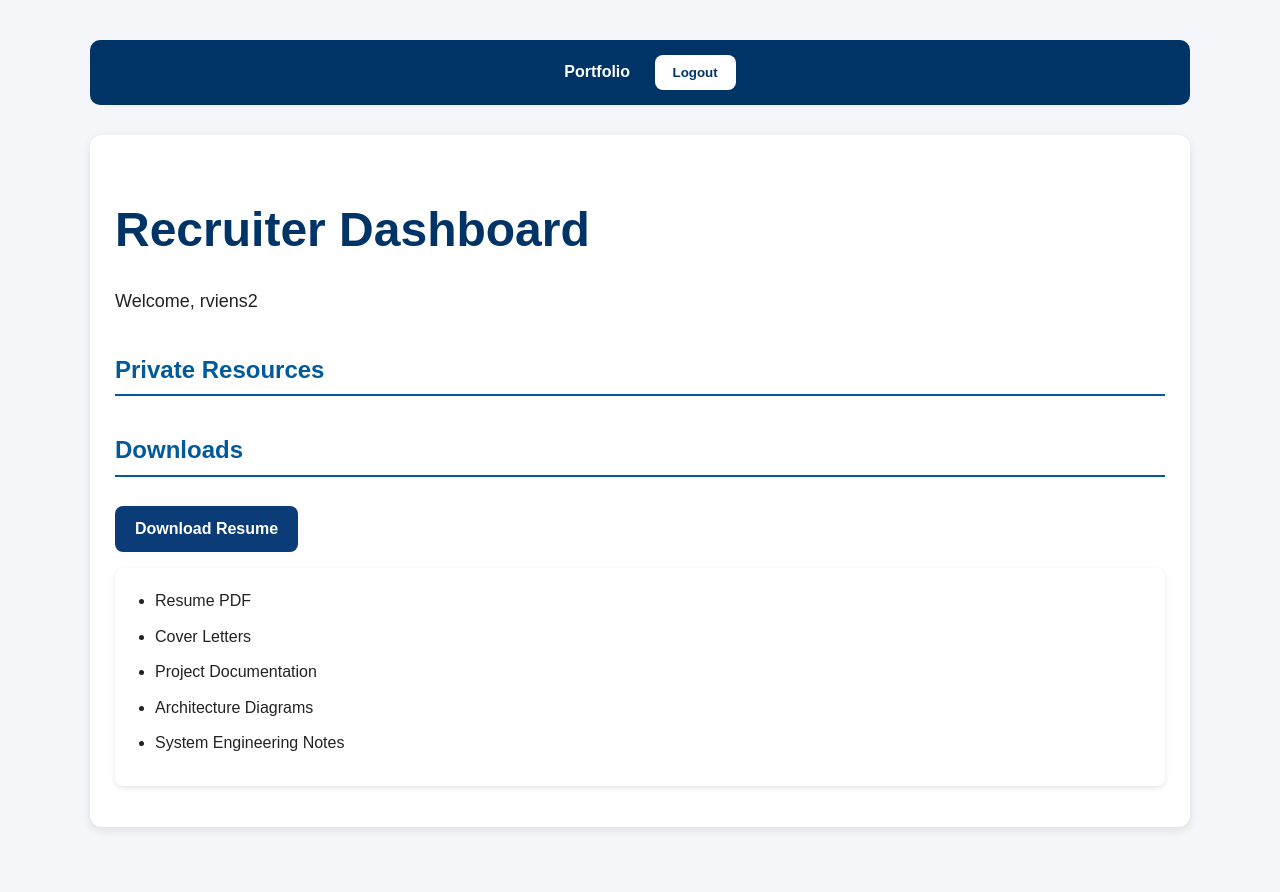
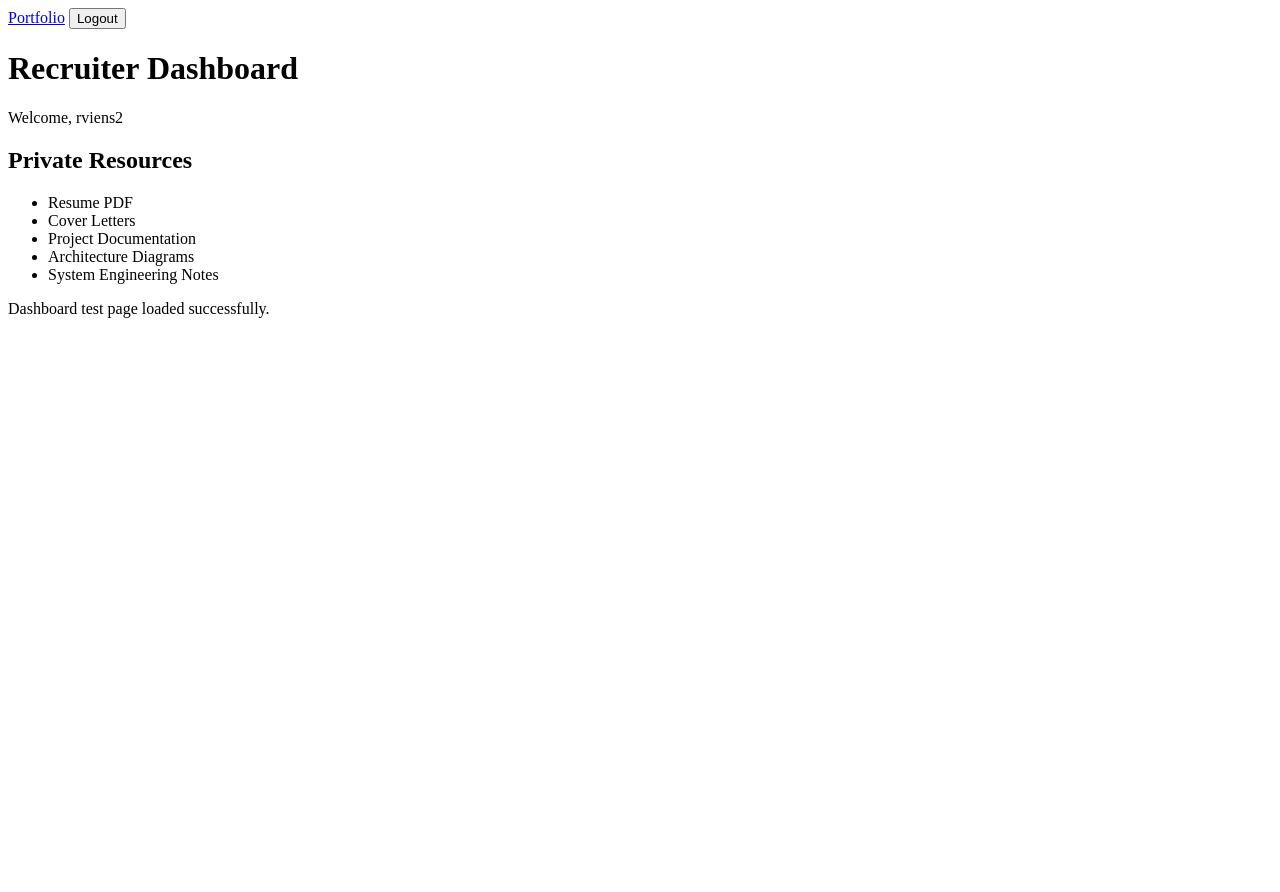
Before and after one commit to GodkingSentinel/django-systems-engineer-portfolio, a Django app: page /staff-dashboard/ in a window 1280 px wide. After the commit the page ends 318 px from the top, so only its background shows below. Run offline with Django 5.2, Linux system fonts and the light colour scheme; a user stored in the database is signed in.

Commit message:
Test dashboard without static files

```diff
--- a/profilepage/templates/profilepage/staff_dashboard.html
+++ b/profilepage/templates/profilepage/staff_dashboard.html
@@ -1,35 +1,25 @@
-{% load static %}
-
 <!DOCTYPE html>
 <html lang="en">
 <head>
     <meta charset="UTF-8">
     <title>Recruiter Dashboard</title>
-    <link rel="stylesheet" href="{% static 'profilepage/style.css' %}">
 </head>
 <body>
 
 <nav>
     <a href="/">Portfolio</a>
+
     <form method="post" action="/accounts/logout/" style="display:inline;">
         {% csrf_token %}
-        <button type="submit" class="logout-button">Logout</button>
+        <button type="submit">Logout</button>
     </form>
 </nav>
 
-<div class="card">
 <h1>Recruiter Dashboard</h1>
 
 <p>Welcome, {{ user.username }}</p>
 
 <h2>Private Resources</h2>
-    <h2>Downloads</h2>
-
-    <a href="{% static 'profilepage/documents/Richard_Viens_BAE_Systems_Engineer_Resume.pdf' %}"
-       target="_blank"
-       class="contact-button">
-        Download Resume
-    </a>
 
 <ul>
     <li>Resume PDF</li>
@@ -38,7 +28,8 @@
     <li>Architecture Diagrams</li>
     <li>System Engineering Notes</li>
 </ul>
-</div>
+
+<p>Dashboard test page loaded successfully.</p>
 
 </body>
 </html>
```
Lines whose indentation alone changed are shown as unchanged.
